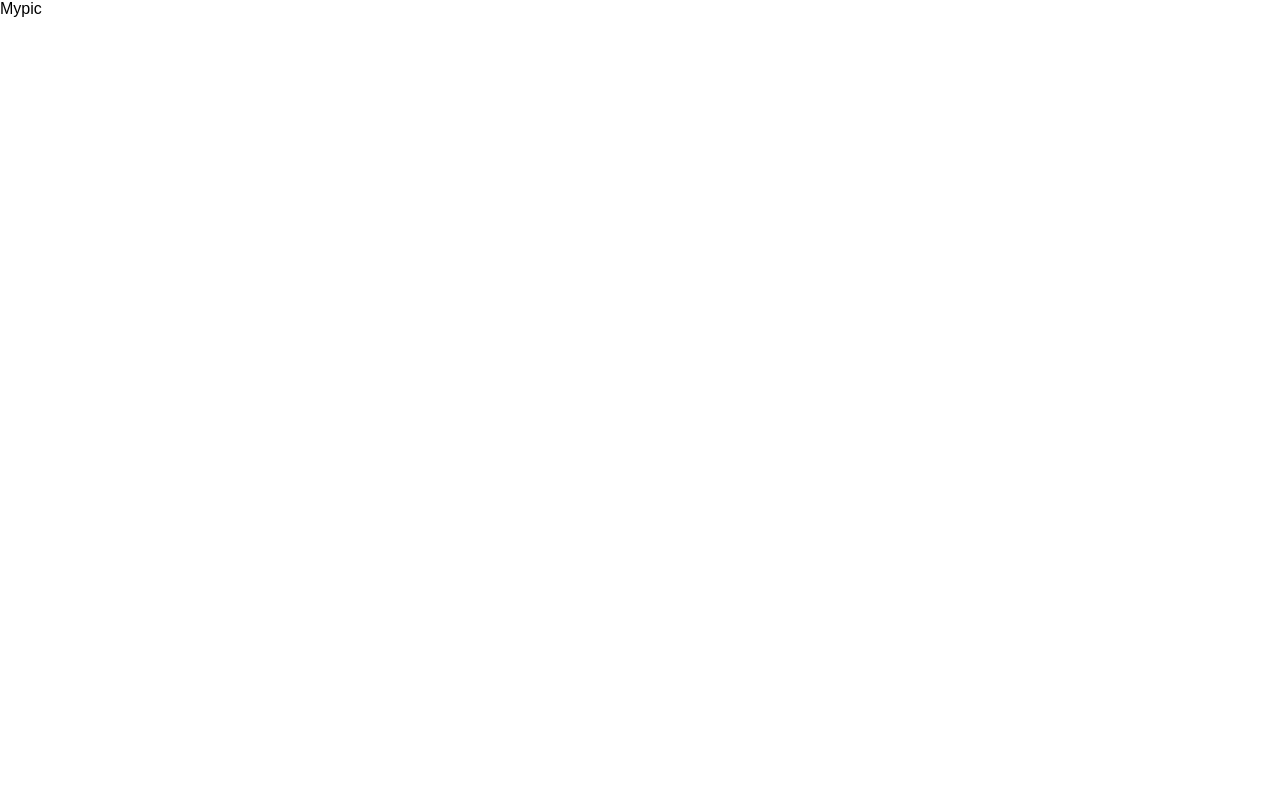
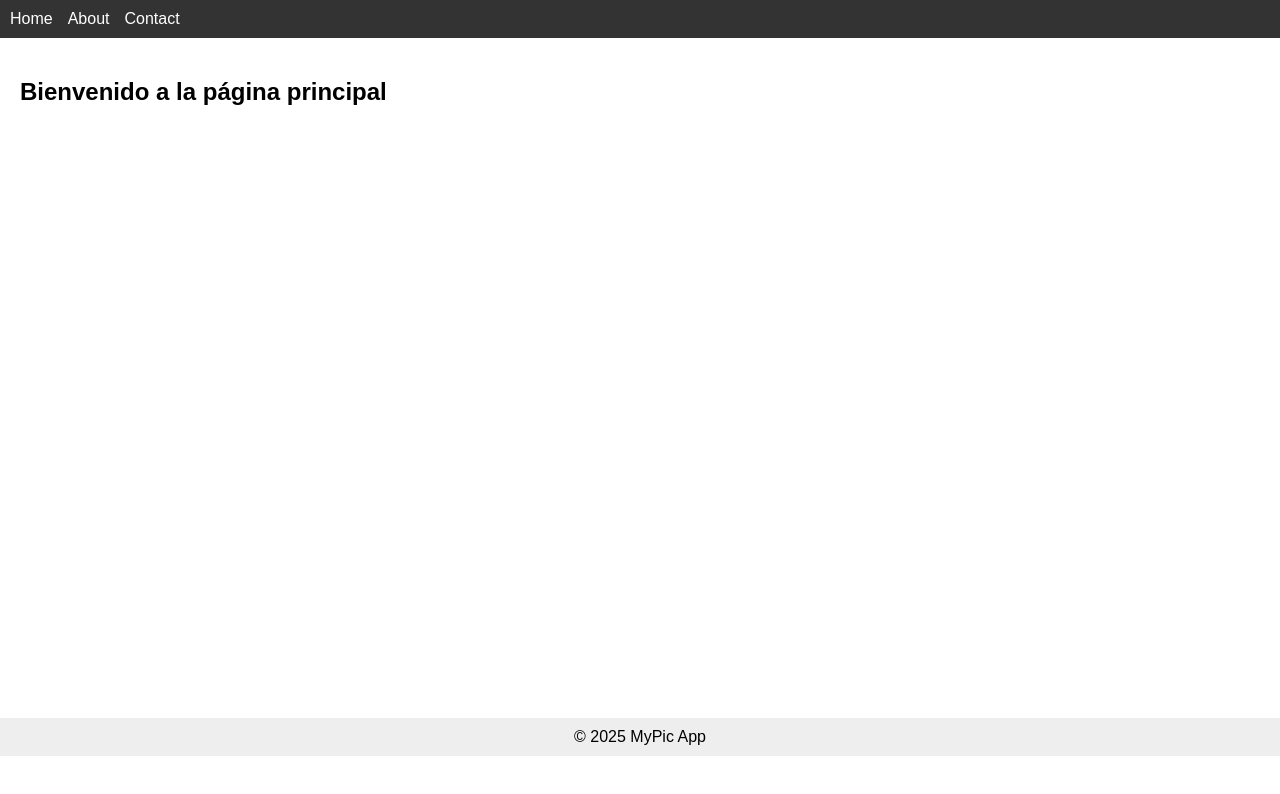
Before and after one commit to SantiagoHM27/Mypic, a React (Vite) app: page / in a window 1280 px wide. Shown: the top 794 px of the page. Built offline with nearby package versions, Linux system fonts and the light colour scheme.

Commit message:
correcion de errores en pages

```diff
--- a/src/App.tsx
+++ b/src/App.tsx
@@ -1,5 +1,24 @@
-export default function App() {
+import { Routes, Route } from 'react-router-dom'
+import Navbar from './components/Navbar'
+import Footer from './components/Footer'
+import Home from './pages/Home'
+import About from './pages/About'
+import Contact from './pages/Contact'
+
+function App() {
   return (
-    <div>Mypic</div>
+    <>
+      <Navbar />
+      <main style={{ minHeight: '80vh', padding: '20px' }}>
+        <Routes>
+          <Route path="/" element={<Home />} />
+          <Route path="/about" element={<About />} />
+          <Route path="/contact" element={<Contact />} />
+        </Routes>
+      </main>
+      <Footer />
+    </>
   )
 }
+
+export default App
--- a/src/components/Footer.tsx
+++ b/src/components/Footer.tsx
@@ -1,7 +1,7 @@
 function Footer() {
   return (
-    <footer style={{ backgroundColor: '#333', color: '#fff', textAlign: 'center', padding: '10px' }}>
-      <p>© 2025 Mi Sitio Web</p>
+    <footer style={{ background: '#eee', padding: '10px', textAlign: 'center' }}>
+      © 2025 MyPic App
     </footer>
   )
 }
--- a/src/components/Navbar.tsx
+++ b/src/components/Navbar.tsx
@@ -2,10 +2,10 @@ import { Link } from 'react-router-dom'
 
 function Navbar() {
   return (
-    <nav style={{ backgroundColor: '#333', padding: '10px' }}>
-      <Link to="/" style={{ color: '#fff', margin: '10px' }}>Home</Link>
-      <Link to="/about" style={{ color: '#fff', margin: '10px' }}>About</Link>
-      <Link to="/contact" style={{ color: '#fff', margin: '10px' }}>Contact</Link>
+    <nav style={{ background: '#333', color: 'white', padding: '10px' }}>
+      <Link to="/" style={{ marginRight: '15px', color: 'white' }}>Home</Link>
+      <Link to="/about" style={{ marginRight: '15px', color: 'white' }}>About</Link>
+      <Link to="/contact" style={{ color: 'white' }}>Contact</Link>
     </nav>
   )
 }
--- a/src/main.tsx
+++ b/src/main.tsx
@@ -4,8 +4,10 @@ import { BrowserRouter } from 'react-router-dom'
 import App from './App'
 import './index.css'
 
-ReactDOM.createRoot(document.getElementById('root')).render(
-  <BrowserRouter>
-    <App />
-  </BrowserRouter>
+ReactDOM.createRoot(document.getElementById('root')!).render(
+  <React.StrictMode>
+    <BrowserRouter>
+      <App />
+    </BrowserRouter>
+  </React.StrictMode>
 )
--- a/src/pages/About.tsx
+++ b/src/pages/About.tsx
@@ -0,0 +1,5 @@
+function About() {
+  return <h1>Sobre nosotros</h1>
+}
+
+export default About
--- a/src/pages/Contact.tsx
+++ b/src/pages/Contact.tsx
@@ -0,0 +1,5 @@
+function Contact() {
+  return <h1>Contacto</h1>
+}
+
+export default Contact
--- a/src/pages/Home.tsx
+++ b/src/pages/Home.tsx
@@ -1,5 +1,5 @@
 function Home() {
-  return <h1>Bienvenido a la página de inicio</h1>
+  return <h2>Bienvenido a la página principal</h2>
 }
 
 export default Home
```
